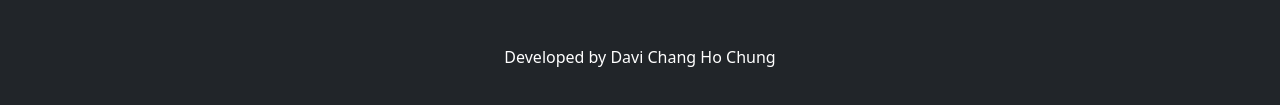
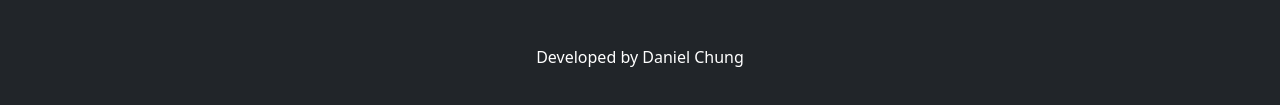
Before and after one commit to Chung-Oh/projection-sale, a plain HTML site: page index.html in a window 1280 px wide. Shown: the part 301-406 px from the top of the page. Drawn offline with nearby package versions, Linux system fonts and the light colour scheme.

Commit message:
Page footer treat

```diff
--- a/index.html
+++ b/index.html
@@ -110,7 +110,7 @@
             </table>
         </section>
         <footer class="row py-3">
-            <p class="text-white text-center my-3">Developed by Davi Chang Ho Chung</p>
+            <p class="text-white text-center my-3">Developed by Daniel Chung</p>
         </footer>
     </main>
     <script src="js/popper.min.js"></script>
```
